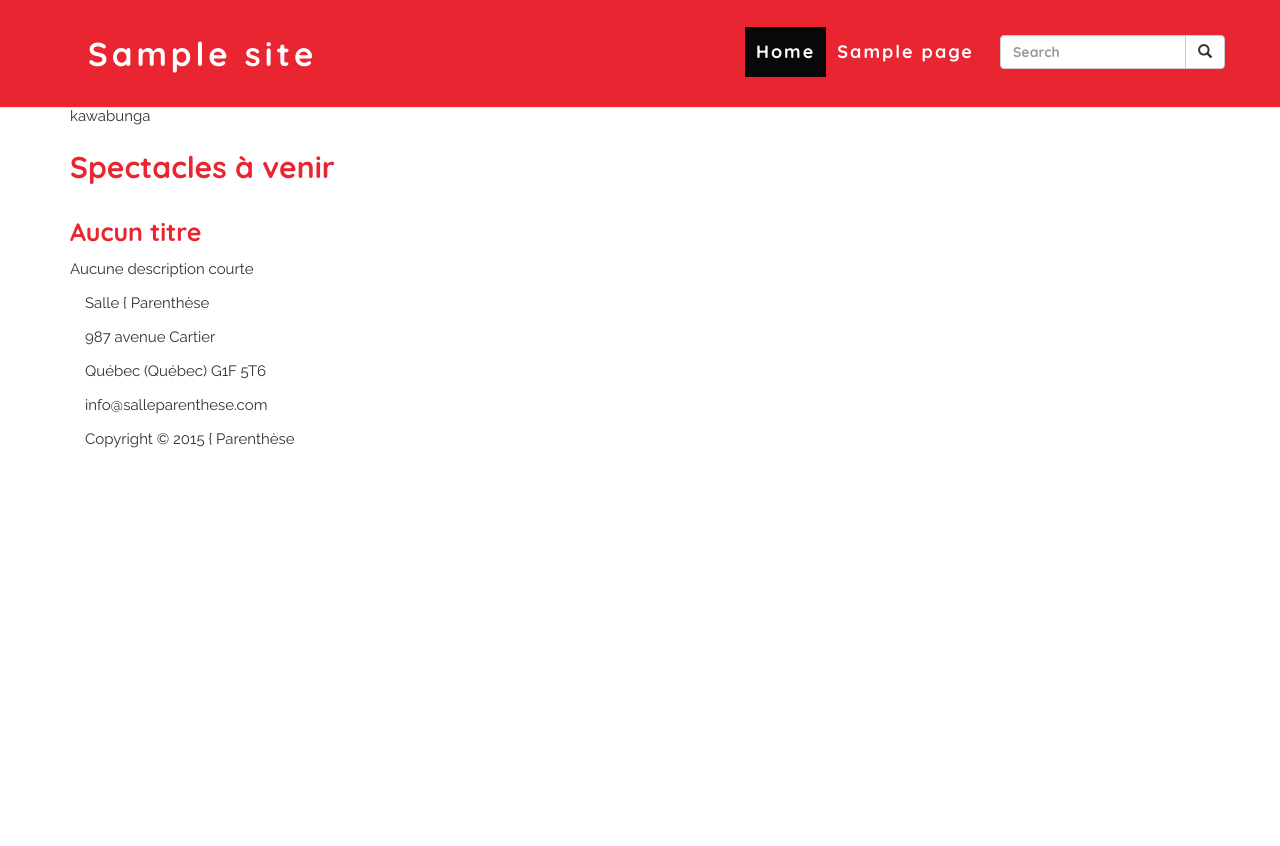
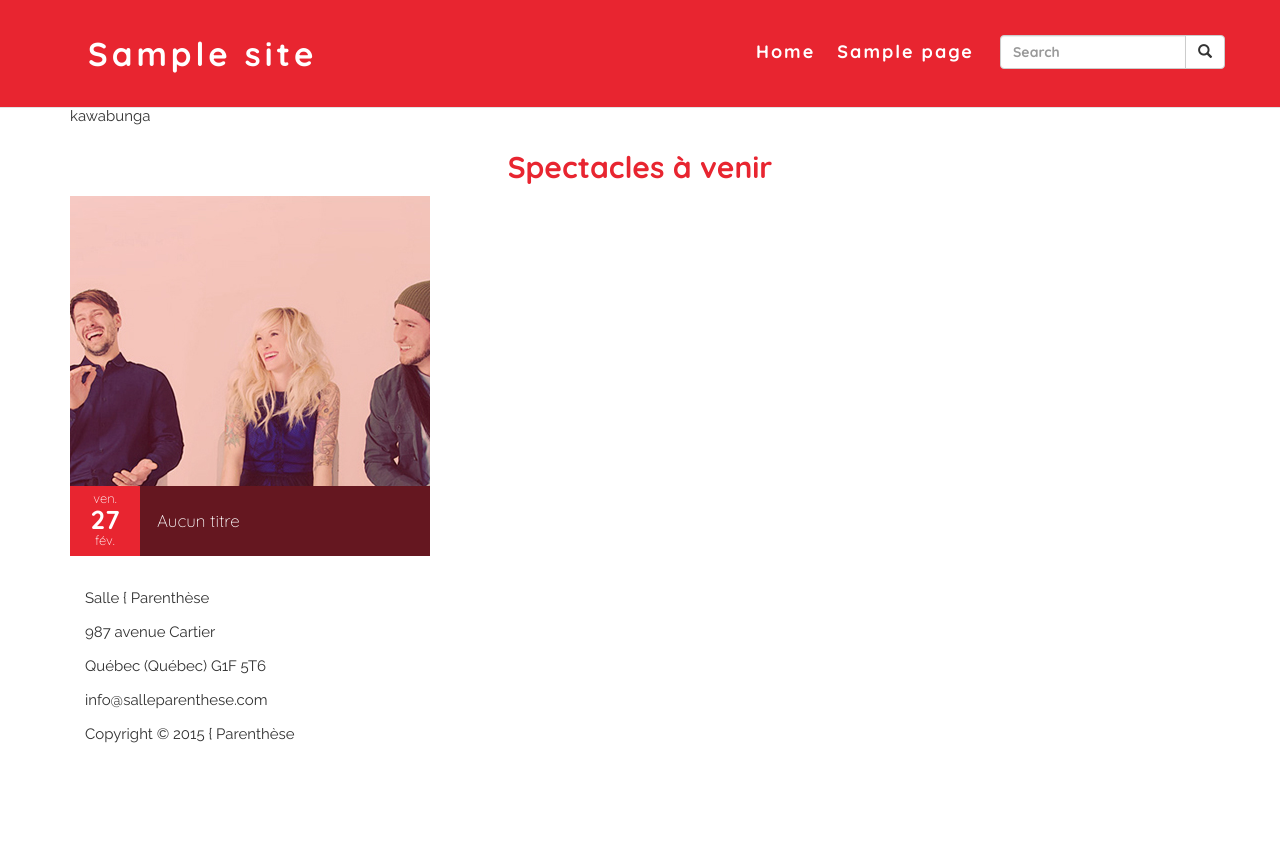
Before and after one commit to DiglidiDudeNG/WP-Production2, a WordPress theme: template content/themes/production2/index.php in a window 1280 px wide. Shown: the top 846 px of the page. Run offline with PHP 8.4 and a stand-in for WordPress, Linux system fonts and the light colour scheme; the site name, menu and one post (Sample post) are stand-ins, and other content is empty.

```diff
--- a/content/themes/production2/index.php
+++ b/content/themes/production2/index.php
@@ -23,7 +23,7 @@
 	<!-- C'EST ICI QU'ON MET LA VIANDE ;) -->
 
 
-	<!-- Affichage des 10 spectacles à venir -->
+	<!-- Affichage des 12 spectacles à venir -->
 
 	<div class="spectacles-a-venir-container">
 		<h2>Spectacles à venir</h2>
@@ -33,7 +33,7 @@
 
 				wp_reset_postdata();
 				$args = array(
-					'posts_per_page'	=> 10,
+					'posts_per_page'	=> 12,
 					'post_type' 		=> 'prestation',
 					'order'				=> 'ACS',
 					'order_by'			=> 'meta_value',
--- a/content/themes/production2/loopprestations.php
+++ b/content/themes/production2/loopprestations.php
@@ -60,7 +60,7 @@
 
 					-->
 
-					<div class="postContainer col-md-4">
+					<!-- <div class="postContainer col-md-4">
 						<a href="<?php echo $prestation_permalink; ?>">
 							<h3><?php echo $prestation_title; ?></h3>
 							<?php
@@ -73,6 +73,38 @@
 							<p class="heure"><?php echo $prestation_heure; ?></p>
 							<p class="description"><?php echo $prestation_excerpt; ?></p>
 						</a>
+					</div> -->
+					<div class="postContainer col-md-4 col-sm-6">
+						<!-- <a href="<?php echo $prestation_permalink; ?>"> -->
+							<article class="spectacle flip-js">
+								<div class="spectacle-front front">
+									<img class="spectacle-cover" alt="" src="<?php echo IMAGES; ?>/mini-walkOffTheEarth.jpg">
+									<div class="spectacle-info">
+										<div class="spectacle-info-name">
+											<span class="text"><?php echo $prestation_title; ?></span>
+										</div>
+									</div>
+									<div class="spectacle-info-date">
+										ven. <span class="number">27</span> fév.
+									</div>
+								</div>
+								<div class="spectacle-back back">
+									<div class="spectacle-info">
+										<div class="spectacle-info-name">
+											<span class="text"><?php echo $prestation_title; ?></span>
+										</div>
+										<div class="spectacle-info-date">
+											ven. <span class="number">27</span> fév.
+										</div>
+										<div class="spectacle-content">
+											<span class="spectacle-time"><?php echo $prestation_date; ?> à <?php echo $prestation_heure; ?></span>
+											<p class="spectacle-description"><?php echo $prestation_excerpt; ?></p>
+											<a href="<?php echo $prestation_permalink; ?>" class="button btn-spectacle-info btn-margin-right">Acheter</a>
+											<a href="<?php echo $prestation_permalink; ?>" class="button btn-spectacle-info">En savoir plus</a>
+										</div>
+									</div>
+								</div>
+							</article>
 					</div>
 		<?php
 				}
--- a/content/themes/production2/style.css
+++ b/content/themes/production2/style.css
@@ -6,8 +6,8 @@
  */
 
 /* Fonts */
-@import url(http://fonts.googleapis.com/css?family=Raleway);
-@import url(http://fonts.googleapis.com/css?family=Quicksand:700);
+@import url(http://fonts.googleapis.com/css?family=Raleway:700,400,300);
+@import url(http://fonts.googleapis.com/css?family=Quicksand:300,400,700);
 
 /* liens vers les autres fichiers css */
 
--- a/content/themes/production2/styles/css/style.css
+++ b/content/themes/production2/styles/css/style.css
@@ -79,7 +79,8 @@ h2 {
   font: 100% "Quicksand", sans-serif !important;
   color: #e82530 !important;
   font-size: 30px !important;
-  font-weight: 700 !important; }
+  font-weight: 700 !important;
+  text-align: center; }
 
 h3 {
   font: 100% "Quicksand", sans-serif !important;
@@ -158,6 +160,10 @@ button {
   margin-bottom: 0;
   border-bottom: 1px solid #e2e2e2;
   background-color: #e82530; }
+  #navbar-parenthese .navbar-collapse {
+    border-color: #fff; }
+  #navbar-parenthese .navbar-form {
+    border: none; }
   #navbar-parenthese .navbar-toggle {
     margin-top: 12px;
     margin-bottom: 12px;
@@ -179,7 +185,8 @@ button {
 #navbar-parenthese .menu-item a {
   color: #fff;
   transition: all 0.2s linear;
-  font-size: 14px; }
+  font-size: 14px;
+  background-color: transparent; }
   @media (min-width: 768px) {
     #navbar-parenthese .menu-item a {
       font-size: 15px;
@@ -210,5 +216,157 @@ button {
     font-size: 33px;
     padding: 33px; } }
 /* Large devices (large desktops, 1200px and up) */
+.postContainer {
+  padding-bottom: 30px; }
+  .postContainer img {
+    max-width: 100%; }
+
+[class*='spectacle'] img {
+  max-width: 100%; }
+
+.spectacle, .spectacle-front, .spectacle-back {
+  height: 360px;
+  width: 100%;
+  position: relative;
+  display: block;
+  overflow: hidden; }
+
+.spectacle.hover .spectacle-back .spectacle-info-name, .spectacle.hover .spectacle-back .spectacle-info-date {
+  top: 0; }
+.spectacle.hover .spectacle-back .spectacle-content {
+  bottom: 0; }
+
+.spectacle-front {
+  cursor: pointer;
+  background: #fff;
+  position: absolute;
+  top: 0;
+  left: 0; }
+  .spectacle-front .spectacle-info {
+    bottom: 0; }
+  .spectacle-front .spectacle-info-name {
+    padding-left: 70px; }
+  .spectacle-front .spectacle-info-date {
+    bottom: 0;
+    left: 0; }
+
+.spectacle-back {
+  position: absolute;
+  top: 0;
+  left: 0; }
+  .spectacle-back .spectacle-info {
+    top: 0;
+    cursor: pointer; }
+  .spectacle-back .spectacle-info-name {
+    top: -70px;
+    padding-right: 70px;
+    transition: top 0.2s ease-in-out; }
+  .spectacle-back .spectacle-info-date {
+    top: -70px;
+    right: 0;
+    transition: top 0.2s ease-in-out; }
+
+.spectacle-content {
+  padding: 20px;
+  background: #f3f3f3;
+  position: relative;
+  height: 290px;
+  bottom: -291px;
+  transition: bottom 0.2s ease-in-out; }
+
+.spectacle-time {
+  top: -6.5px;
+  position: relative;
+  font-size: 15px;
+  color: #e82530;
+  font-family: "Quicksand", sans-serif;
+  font-weight: 700; }
+
+.spectacle-description {
+  font-family: "Raleway", sans-serif;
+  color: #323232;
+  margin: 0;
+  height: 193px;
+  overflow: hidden;
+  font-size: 14px; }
+
+.spectacle-info {
+  position: absolute;
+  right: 0;
+  left: 0;
+  overflow: hidden; }
+
+.spectacle-info-name {
+  background: #651720;
+  color: #fff;
+  font-family: "Quicksand", sans-serif;
+  font-weight: 300;
+  font-size: 17px;
+  height: 70px;
+  display: table;
+  width: 100%;
+  position: relative; }
+  .spectacle-info-name .text {
+    padding: 0 0.5em 0 1em;
+    display: table-cell;
+    vertical-align: middle; }
+
+.spectacle-info-date {
+  position: absolute;
+  padding: 2px;
+  background: #e82530;
+  width: 70px;
+  height: 70px;
+  text-align: center;
+  color: #fff;
+  line-height: 21px;
+  font-size: 13px;
+  font-weight: 300;
+  font-family: "Quicksand", sans-serif; }
+  .spectacle-info-date .number {
+    font-weight: 700;
+    font-size: 26px;
+    display: block; }
+
+.spectacle-cover {
+  width: 100%;
+  height: auto; }
+
+.btn-spectacle-info {
+  font: 100% "Quicksand", sans-serif;
+  font-weight: 700;
+  background-color: #e82530;
+  color: #fff;
+  padding: 15px 11px;
+  font-size: 13px;
+  text-transform: uppercase;
+  letter-spacing: 1px;
+  -webkit-border-radius: 2px;
+  -moz-border-radius: 2px;
+  -ms-border-radius: 2px;
+  border-radius: 2px; }
+  .btn-spectacle-info:hover {
+    background-color: #651720;
+    color: #fff;
+    text-decoration: none;
+    transition: all 0.2s linear; }
+
+.btn-margin-right {
+  margin-right: 12px; }
+
+@media (min-width: 1200px) {
+  .btn-spectacle-info {
+    font-size: 14px;
+    padding: 15px 23px; }
+
+  .btn-margin-right {
+    margin-right: 15px; } }
+@media (max-width: 768px) {
+  .btn-spectacle-info {
+    font-size: 14px;
+    padding: 15px 23px; }
+
+  .btn-margin-right {
+    margin-right: 15px; } }
 
 /*# sourceMappingURL=style.css.map */
--- a/content/themes/production2/styles/sass/_base.sass
+++ b/content/themes/production2/styles/sass/_base.sass
@@ -15,6 +15,7 @@ h2
 	color: $color-red!important
 	font-size: 30px!important
 	font-weight: $bold!important
+	text-align: center
 
 h3
 	font: 100% $font-title!important
@@ -35,23 +36,25 @@ p
 	border-radius:         $radius
 
 .btn-savoir
-	font: 100% $font-title!important
-	font-weight: $bold!important
+	font: 100% $font-title
+	font-weight: $bold
 	background-color: $color-red
 	color: $color-white
-	padding: 20px 20px!important
-	font-size: 17px!important
+	padding: 20px 20px
+	font-size: 17px
 	text-transform: uppercase
 	letter-spacing: $title-letter-spacing
 	+border-radius(3px)
-
+	&:hover
+		background-color: $color-red-hover
+		color: $color-white
+		text-decoration: none
+		transition: $transition
 button
 	border-style: none
+	text-decoration: none
 
-.btn-savoir:hover
-	background-color: $color-red-hover
-	color: $color-white!important
-	transition: $transition
+
 
 #logo
 	font: 100% $font-title
--- a/content/themes/production2/styles/sass/_header.sass
+++ b/content/themes/production2/styles/sass/_header.sass
@@ -22,6 +22,12 @@
 	margin-bottom: 0
 	border-bottom: 1px solid #e2e2e2
 	background-color: $color-red
+	.navbar-header
+		// border-bottom: $color-white 1px solid
+	.navbar-collapse
+		border-color: $color-white
+	.navbar-form
+		border: none
 	.navbar-toggle
 		margin-top: 12px
 		margin-bottom: 12px
@@ -45,6 +51,7 @@
 	color: $color-white
 	transition: $transition
 	font-size: 14px
+	background-color: transparent
 	@media (min-width: $screen-sm-min)
 		font-size: 15px
 		letter-spacing: 2px
@@ -52,12 +59,9 @@
 	@media (min-width: $screen-md-min)
 		font-size: 18px
 	&:hover, &:focus, &:active
-		background-color: transparent!important
 		color: $color-red-hover
-
-.active
-	background-color: transparent!important
-
+#navbar-parenthese .menu-item>.active>a
+	color: $color-red-hover
 .navbar-brand
 	height: inherit
 
--- /dev/null
+++ b/content/themes/production2/styles/sass/_spectacles.sass
@@ -0,0 +1,153 @@
+.postContainer
+	padding-bottom: 30px
+	img
+		max-width: 100%
+
+
+[class*='spectacle'] img
+	max-width: 100%
+
+.spectacle, .spectacle-front, .spectacle-back
+	height: 360px
+	width: 100%
+	position: relative
+	display: block
+	overflow: hidden
+// HOVER
+.spectacle.hover
+	.spectacle-back
+		.spectacle-info-name, .spectacle-info-date
+			top: 0
+		.spectacle-content
+			bottom: 0
+
+
+// FRONT
+.spectacle-front
+	cursor: pointer
+	background: $color-white
+	position: absolute
+	top: 0
+	left: 0
+	.spectacle-info
+		bottom: 0
+	.spectacle-info-name
+		padding-left: 70px
+	.spectacle-info-date
+		bottom: 0
+		left: 0
+
+// BACK
+.spectacle-back
+	position: absolute
+	top: 0
+	left: 0
+	.spectacle-info
+		top: 0
+		cursor: pointer
+	.spectacle-info-name
+		top: -70px
+		padding-right: 70px
+		transition: top 0.2s ease-in-out
+	.spectacle-info-date
+		top: -70px
+		right: 0
+		transition: top 0.2s ease-in-out
+
+.spectacle-content
+	padding: 20px
+	background: $color-gris-pale
+	position: relative
+	height: 290px
+	bottom: -291px
+	transition: bottom 0.2s ease-in-out
+
+.spectacle-time
+	top: -6.5px
+	position: relative
+	font-size: 15px
+	color: $color-red
+	font-family: $font-title
+	font-weight: $bold
+
+.spectacle-description
+	font-family: $font-text
+	color: $color-gris-fonce
+	margin: 0
+	height: 193px
+	overflow: hidden
+	font-size: 14px
+
+//INFO general
+.spectacle-info
+	position: absolute
+	right: 0
+	left: 0
+	overflow: hidden
+
+.spectacle-info-name
+	background: $color-red-hover
+	color: $color-white
+	font-family: $font-title
+	font-weight: $light
+	font-size: 17px
+	height: 70px
+	display: table
+	width: 100%
+	position: relative
+	.text
+		padding: 0 0.5em 0 1em
+		display: table-cell
+		vertical-align: middle
+
+.spectacle-info-date
+	position: absolute
+	padding: 2px
+	background: $color-red
+	width: 70px
+	height: 70px
+	text-align: center
+	color: $color-white
+	line-height: 21px
+	font-size: 13px
+	font-weight: $light
+	font-family: $font-title
+	.number
+		font-weight: $bold
+		font-size: 26px
+		display: block
+
+.spectacle-cover
+	width: 100%
+	height: auto
+//button
+.btn-spectacle-info
+	font: 100% $font-title
+	font-weight: $bold
+	background-color: $color-red
+	color: $color-white
+	padding: 15px 11px
+	font-size: 13px
+	text-transform: uppercase
+	letter-spacing: 1px
+	+border-radius(2px)
+	&:hover
+		background-color: $color-red-hover
+		color: $color-white
+		text-decoration: none
+		transition: $transition
+.btn-margin-right
+	margin-right: 12px
+
+@media (min-width: $screen-lg-min)
+	.btn-spectacle-info
+		font-size: 14px
+		padding: 15px 23px
+	.btn-margin-right
+		margin-right: 15px
+@media (max-width: $screen-sm-min)
+	.btn-spectacle-info
+		font-size: 14px
+		padding: 15px 23px
+	.btn-margin-right
+		margin-right: 15px
--- a/content/themes/production2/styles/sass/_variables.sass
+++ b/content/themes/production2/styles/sass/_variables.sass
@@ -20,7 +20,7 @@ $font-text: "Raleway", sans-serif
 $transition: all 0.2s linear
 
 // Font weights
-$light: 100
+$light: 300
 $regular: 400
 $bold: 700
 
--- a/content/themes/production2/styles/sass/style.sass
+++ b/content/themes/production2/styles/sass/style.sass
@@ -2,3 +2,4 @@
 @import caroussel
 @import base
 @import header
+@import spectacles
```
Also changed, not shown: other parts of content/themes/production2/styles/css/style.css (+13 -13 lines), content/themes/production2/js/script.js (+11 -1 lines), content/themes/production2/header.php (line endings or trailing spaces), content/themes/production2/images/mini-walkOffTheEarth.jpg (added), 1 other file.
